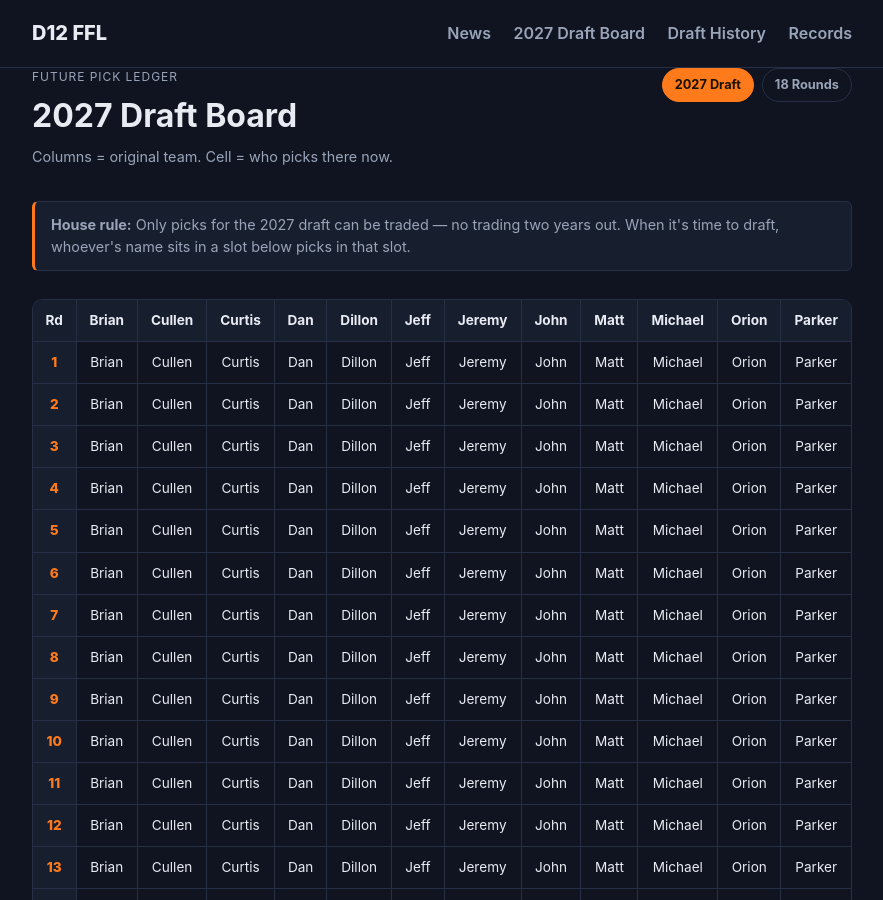
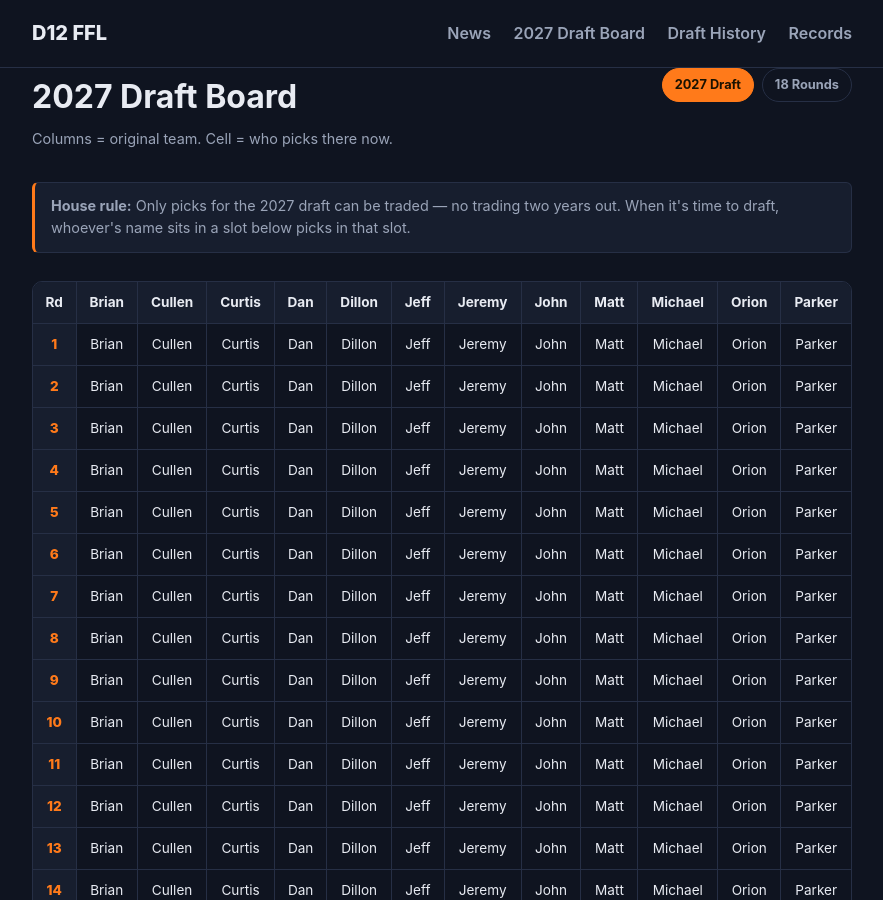
Before and after one commit to cullenhgn/D12-FFL-Website, a Jekyll site: the page built from future-picks/index.md, in a window 1280 px wide and 900 px high. Shown: the whole window, without its empty margins (198-1081 px from the left). Built offline with Jekyll 4.4.1, drawn with Linux system fonts in a browser that asks for light colours.

Commit message:
Add files via upload

```diff
--- a/future-picks/index.md
+++ b/future-picks/index.md
@@ -10,7 +10,6 @@ permalink: /future-picks/
 
 <div class="fp-header">
   <div>
-    <p class="fp-eyebrow">Future Pick Ledger</p>
     <h1>2027 Draft Board</h1>
     <p class="fp-sub">Columns = original team. Cell = who picks there now.</p>
   </div>
```
